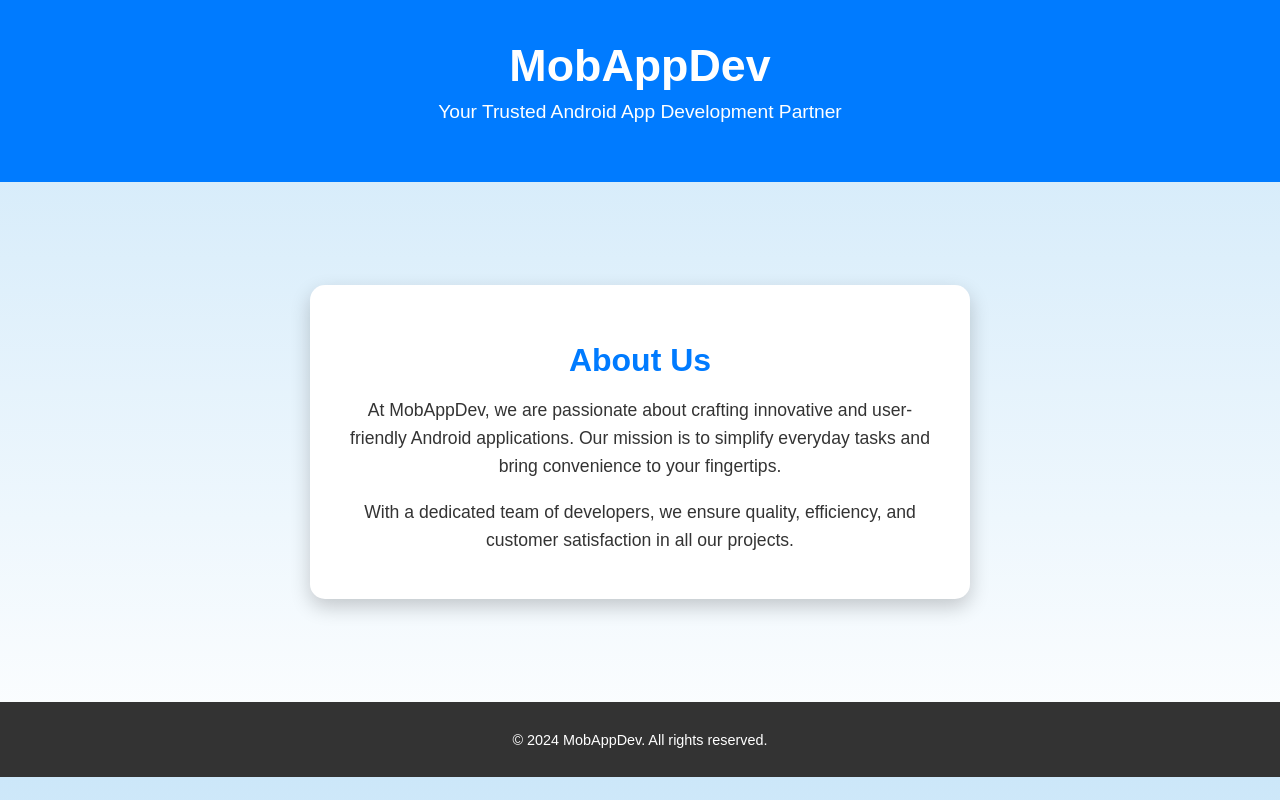
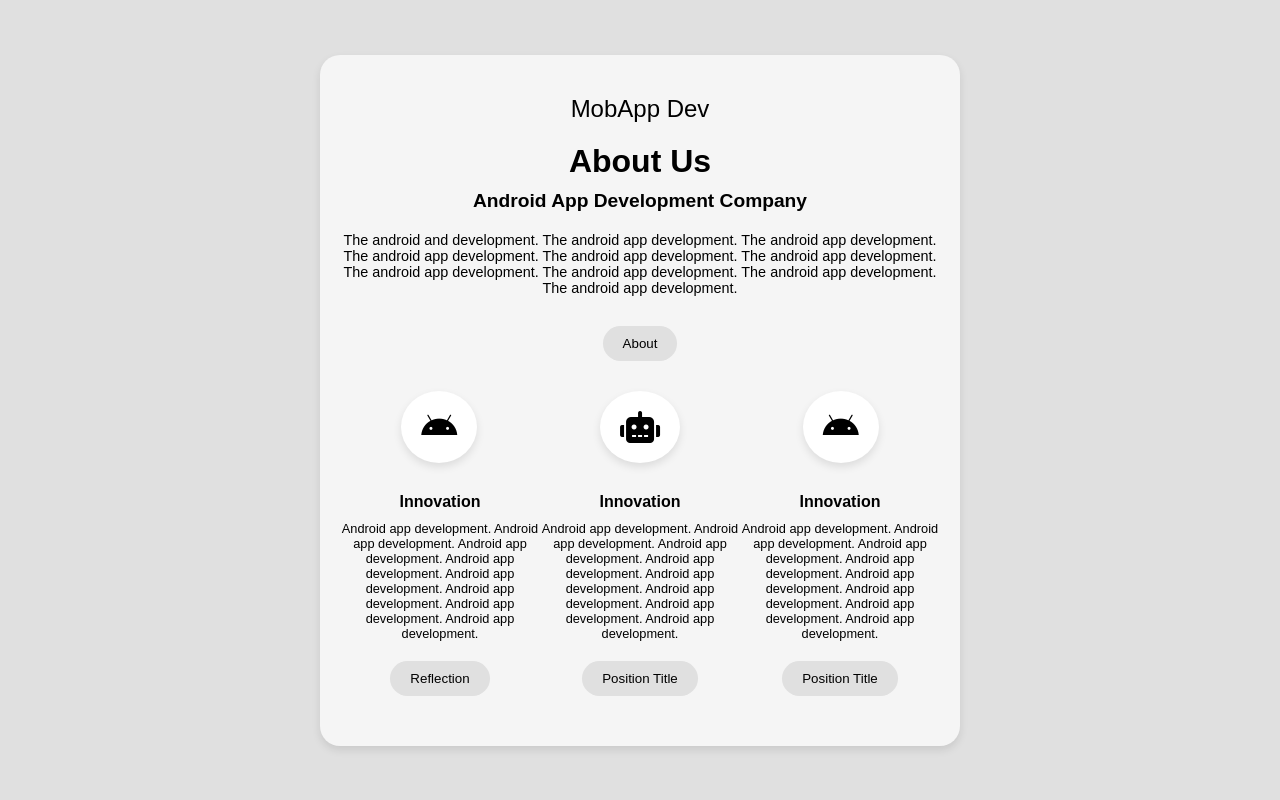
Before and after one commit to sameerapr/mobappdev.github.io, a plain HTML site: page index.html in a window 1280 px wide. Drawn offline with Linux system fonts and the light colour scheme.

Commit message:
Update index.html

```diff
--- a/index.html
+++ b/index.html
@@ -1,35 +1,129 @@
-<!DOCTYPE html>
 <html lang="en">
 <head>
     <meta charset="UTF-8">
     <meta name="viewport" content="width=device-width, initial-scale=1.0">
-    <title>About Us - MobAppDev</title>
-    <link rel="stylesheet" href="styles.css">
+    <title>About Us - MobApp Dev</title>
+    <link rel="stylesheet" href="https://cdnjs.cloudflare.com/ajax/libs/font-awesome/5.15.3/css/all.min.css">
+    <style>
+        body {
+            font-family: Arial, sans-serif;
+            background-color: #e0e0e0;
+            display: flex;
+            justify-content: center;
+            align-items: center;
+            height: 100vh;
+            margin: 0;
+        }
+        .container {
+            background-color: #f5f5f5;
+            border-radius: 20px;
+            padding: 20px;
+            width: 90%;
+            max-width: 600px;
+            box-shadow: 0 4px 8px rgba(0, 0, 0, 0.1);
+            text-align: center;
+        }
+        .container h1 {
+            font-size: 2em;
+            margin: 0;
+        }
+        .container h2 {
+            font-size: 1.2em;
+            margin: 10px 0;
+        }
+        .container .logo {
+            font-size: 1.5em;
+            margin: 20px 0;
+        }
+        .container .about-text {
+            font-size: 0.9em;
+            margin: 20px 0;
+        }
+        .container .button {
+            background-color: #e0e0e0;
+            border: none;
+            border-radius: 20px;
+            padding: 10px 20px;
+            margin: 10px 0;
+            cursor: pointer;
+        }
+        .container .icons {
+            display: flex;
+            justify-content: space-around;
+            margin: 20px 0;
+        }
+        .container .icons .icon {
+            background-color: #fff;
+            border-radius: 50%;
+            padding: 20px;
+            box-shadow: 0 4px 8px rgba(0, 0, 0, 0.1);
+        }
+        .container .icons .icon i {
+            font-size: 2em;
+        }
+        .container .innovation {
+            display: flex;
+            justify-content: space-around;
+            margin: 20px 0;
+        }
+        .container .innovation .section {
+            width: 45%;
+        }
+        .container .innovation .section h3 {
+            font-size: 1em;
+            margin: 10px 0;
+        }
+        .container .innovation .section p {
+            font-size: 0.8em;
+            margin: 10px 0;
+        }
+        .container .innovation .section .button {
+            background-color: #e0e0e0;
+            border: none;
+            border-radius: 20px;
+            padding: 10px 20px;
+            margin: 10px 0;
+            cursor: pointer;
+        }
+    </style>
 </head>
 <body>
-    <!-- Header Section -->
-    <header class="header">
-        <h1 class="company-name">MobAppDev</h1>
-        <p class="tagline">Your Trusted Android App Development Partner</p>
-    </header>
-
-    <!-- About Us Section -->
-    <main class="about-us-container">
-        <section class="about-us-card">
-            <h2>About Us</h2>
-            <p>
-                At MobAppDev, we are passionate about crafting innovative and user-friendly Android applications.
-                Our mission is to simplify everyday tasks and bring convenience to your fingertips.
-            </p>
-            <p>
-                With a dedicated team of developers, we ensure quality, efficiency, and customer satisfaction in all our projects.
-            </p>
-        </section>
-    </main>
-
-    <!-- Footer Section -->
-    <footer class="footer">
-        <p>© 2024 MobAppDev. All rights reserved.</p>
-    </footer>
+    <div class="container">
+        <div class="logo">MobApp Dev</div>
+        <h1>About Us</h1>
+        <h2>Android App Development Company</h2>
+        <div class="about-text">
+            <p>The android and development. The android app development. The android app development. The android app development. The android app development. The android app development. The android app development. The android app development. The android app development. The android app development.</p>
+        </div>
+        <button class="button">About</button>
+        <div class="icons">
+            <div class="icon">
+                <i class="fab fa-android"></i>
+            </div>
+            <div class="icon">
+                <i class="fas fa-robot"></i>
+            </div>
+            <div class="icon">
+                <i class="fab fa-android"></i>
+            </div>
+        </div>
+        <div class="innovation">
+            <div class="section">
+                <h3>Innovation</h3>
+                <p>Android app development. Android app development. Android app development. Android app development. Android app development. Android app development. Android app development. Android app development.</p>
+                <button class="button">Reflection</button>
+            </div>
+            <div class="section">
+                <h3>Innovation</h3>
+                <p>Android app development. Android app development. Android app development. Android app development. Android app development. Android app development. Android app development. Android app development.</p>
+                <button class="button">Position Title</button>
+            </div>
+            <div class="section">
+                <h3>Innovation</h3>
+                <p>Android app development. Android app development. Android app development. Android app development. Android app development. Android app development. Android app development. Android app development.</p>
+                <button class="button">Position Title</button>
+            </div>
+        </div>
+    </div>
 </body>
 </html>
```
